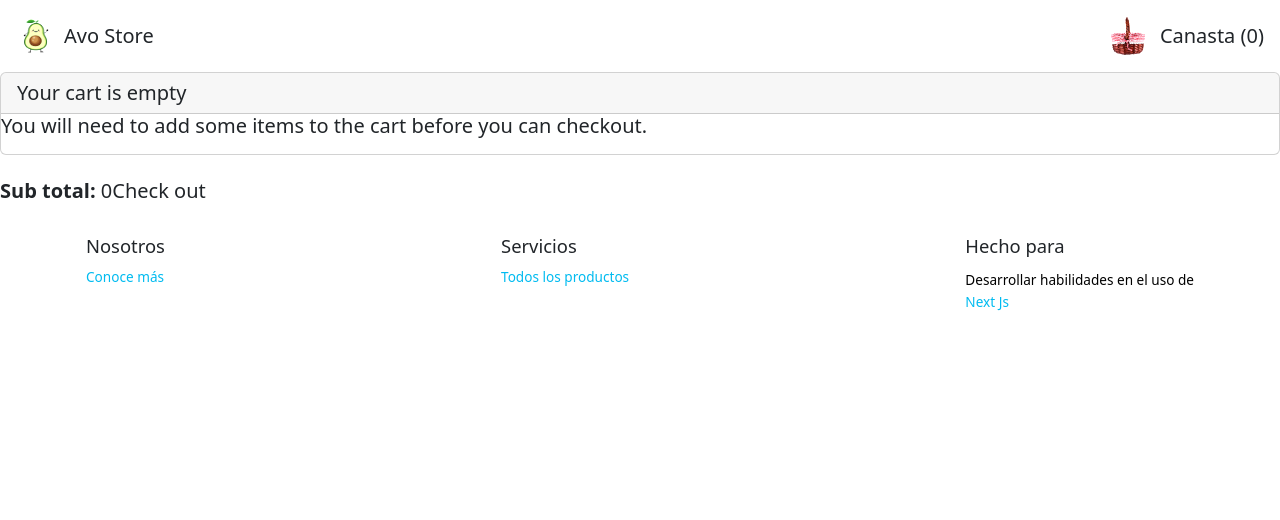
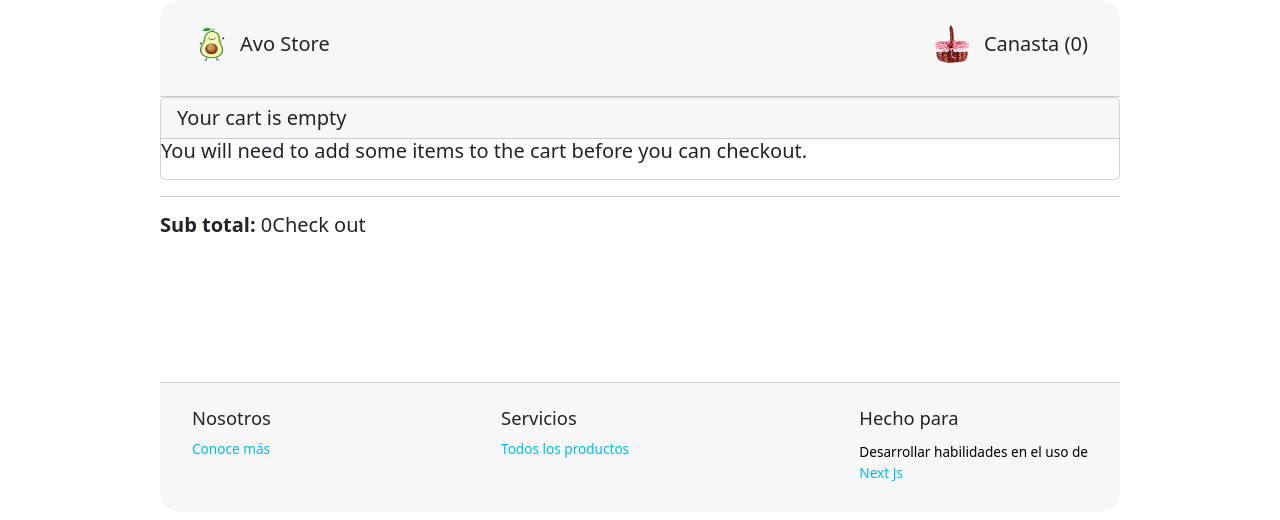
Before and after one commit to LNMIG/store-nextjs-js, a Next.js app: page /cart in a window 1280 px wide. Shown: the top 520 px of the page. Built offline with nearby package versions, Linux system fonts and the light colour scheme.

Commit message:
FIXED: file fixed

```diff
--- a/pages/cart.js
+++ b/pages/cart.js
@@ -2,19 +2,38 @@ import Layout from '@components/layout/layout'
 import CartItemList from '@components/cartItemList/cartItemList'
 import CartSummary from '@components/cartSummary/cartSummary'
 import { useCart, useCartMutations } from '@store'
+import Card from 'react-bootstrap/Card'
+import 'bootstrap/dist/css/bootstrap.css'
 
-import 'bootstrap/dist/css/bootstrap.css'
+const card = {
+  width: '60rem',
+  height: '100vh',
+  border: 'none',
+  position: 'relative',
+}
+
+const divContainer = {
+  display: "flex",
+  justifyContent: 'center',
+  alignItems: 'center',
+}
 
 const CartPage = () => {
   const { items, count } = useCart()
   const { removeFromCart } = useCartMutations()
 
   return (
-    <Layout>
-      <CartItemList items={items} removeFromCart={removeFromCart} />
-      <br/>
-      <CartSummary totalAmount={count} />
-    </Layout>
+    <div className='container' style={divContainer}>
+      <Card style={card} >
+        <Layout>
+          <div className='d-flex flex-column' style={{minHeight:'70%'}}>
+            <CartItemList items={items} removeFromCart={removeFromCart} />
+            <hr />
+            <CartSummary totalAmount={count} />
+          </div>
+        </Layout>
+      </Card>
+    </div>
   )
 }
 
```
